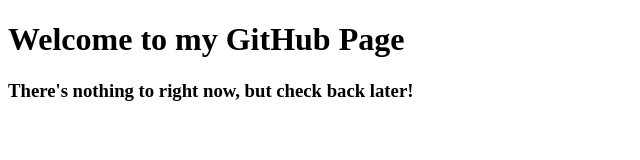
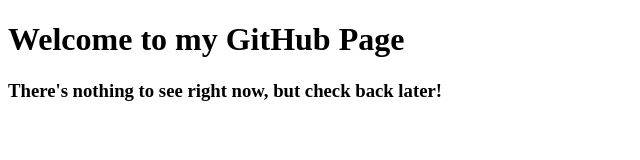
Before and after one commit to Kyle-t-Schmidt/Kyle-t-Schmidt.github.io, a plain HTML site: page index.html in a window 1280 px wide. Shown: the full height of the page, 0-640 px from the left. Drawn offline with Linux system fonts and the light colour scheme.

Commit message:
verbiage update

```diff
--- a/index.html
+++ b/index.html
@@ -4,6 +4,6 @@
         <h1> Welcome to my GitHub Page</h1>
     </header>
     <body>
-        <h3> There's nothing to right now, but check back later!</h3>
+        <h3> There's nothing to see right now, but check back later!</h3>
     </body>
 </html>
```
